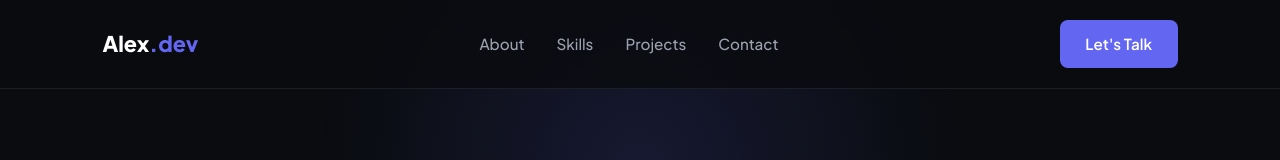
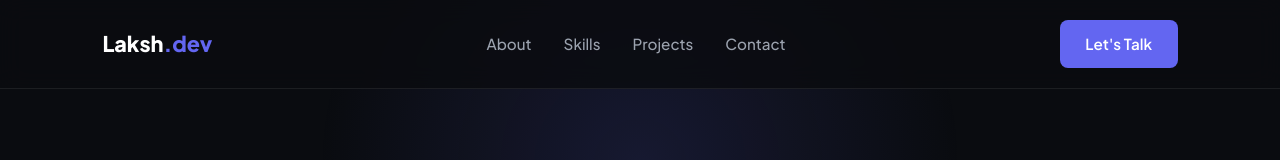
Before and after one commit to zencoderlaksh/port, a plain HTML site: page index.html in a window 1280 px wide. Shown: the top 160 px of the page. Drawn offline with Linux system fonts and the light colour scheme.

Commit message:
name changed

```diff
--- a/index.html
+++ b/index.html
@@ -13,7 +13,7 @@
   <div class="bg-glow"></div>
 
   <header class="navbar">
-    <a href="#hero" class="logo">Alex<span>.dev</span></a>
+    <a href="#hero" class="logo">Laksh<span>.dev</span></a>
     <nav class="nav-links" id="navLinks">
       <a href="#about" class="nav-link">About</a>
       <a href="#skills" class="nav-link">Skills</a>
```
